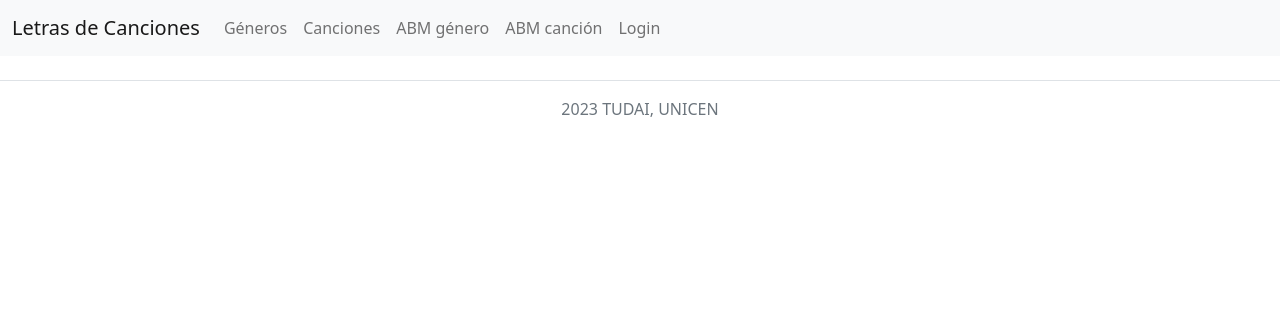
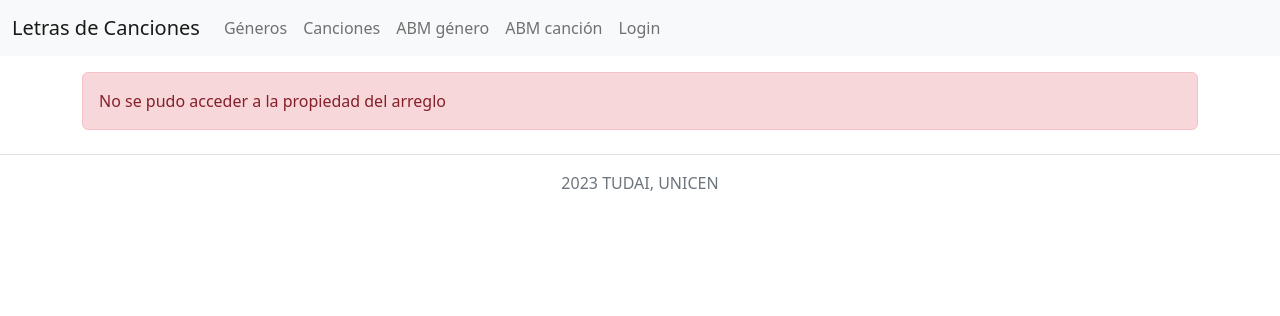
Before and after one commit to mbelenfernandez/web2-tpe, a PHP site: template templates/editar_letra.phtml in a window 1280 px wide. Shown: the top 316 px of the page. Run offline with PHP 8.4, Linux system fonts and the light colour scheme; the template is opened without the code that fills it, so the values that code supplies are empty; some libraries are stand-ins or nearby versions.

Commit message:
modifico los errores

```diff
--- a/templates/editar_letra.phtml
+++ b/templates/editar_letra.phtml
@@ -1,4 +1,10 @@
-<div class="container mt-4">
+<?php
+require_once 'templates/show_error.phtml';
+// Verifica si se cumple la condición deseada
+// Tu código normal aquí
+if ($canciones == true) {
+    ?>
+    <div class="container mt-4">
         <tbody>
             <?php foreach ($canciones as $cancion) { ?>
                 <tr>
@@ -16,20 +22,18 @@
                                         </div>
                                     </div>
                                 </div>
-
-
                                 <button type="submit" class="btn btn-primary">Guardar cambio</button>
                                 <a href="volverAbmCancion" type="button" class="btn btn-secondary ml-auto">Volver</a>
                             </form>
-                  <?php } ?>
+                        <?php } ?>
                     </td>
                 </tr>
             <?php } ?>
         </tbody>
-        </table>
     </div>
-<?php
-
-//} else {
-    //echo "No se pudo acceder a la propiedad del arreglo";
-//}
+    <?php
+} else {
+    // En caso de que la condición no se cumpla, lanza un error
+    showError("No se pudo acceder a la propiedad del arreglo");
+}
+?>
```
